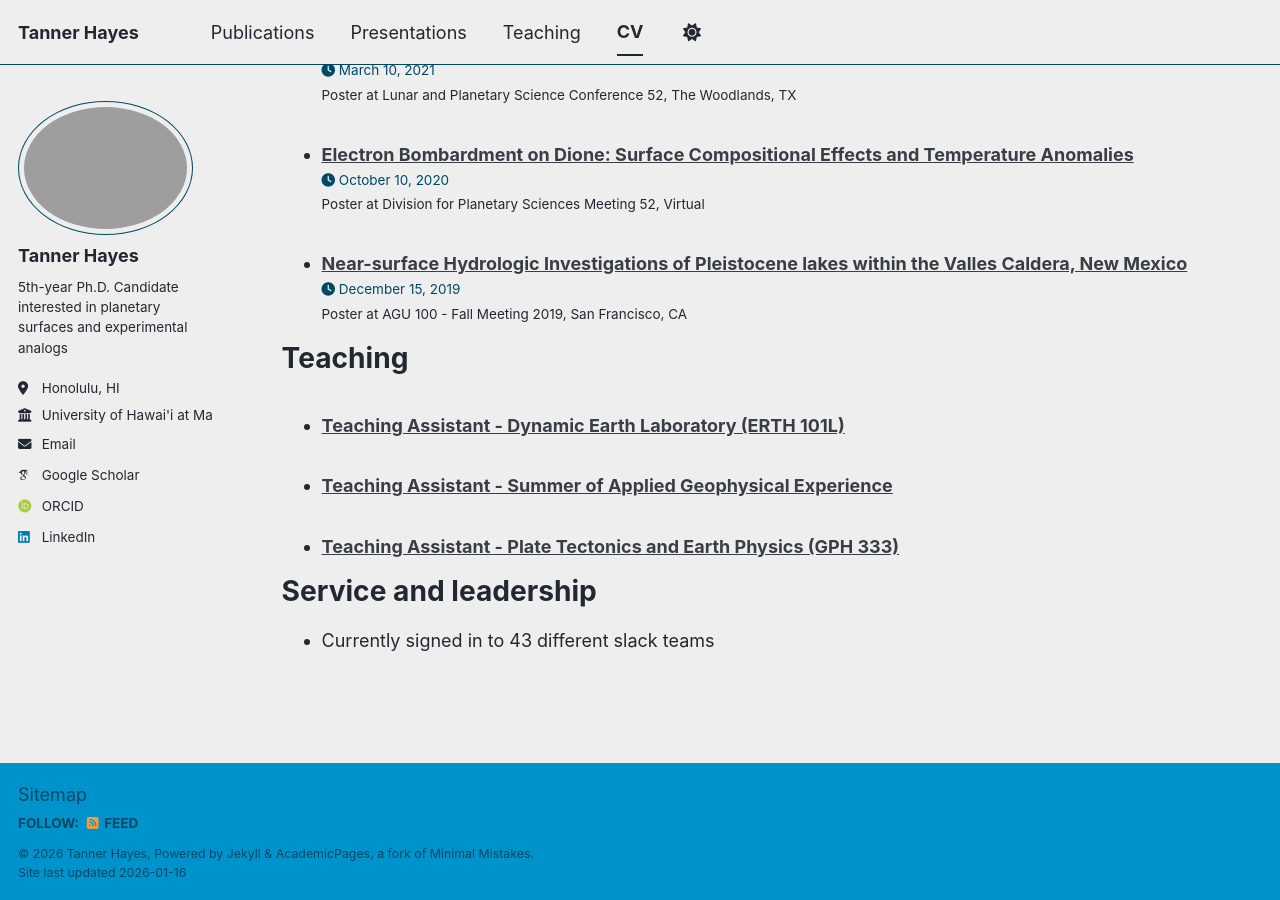
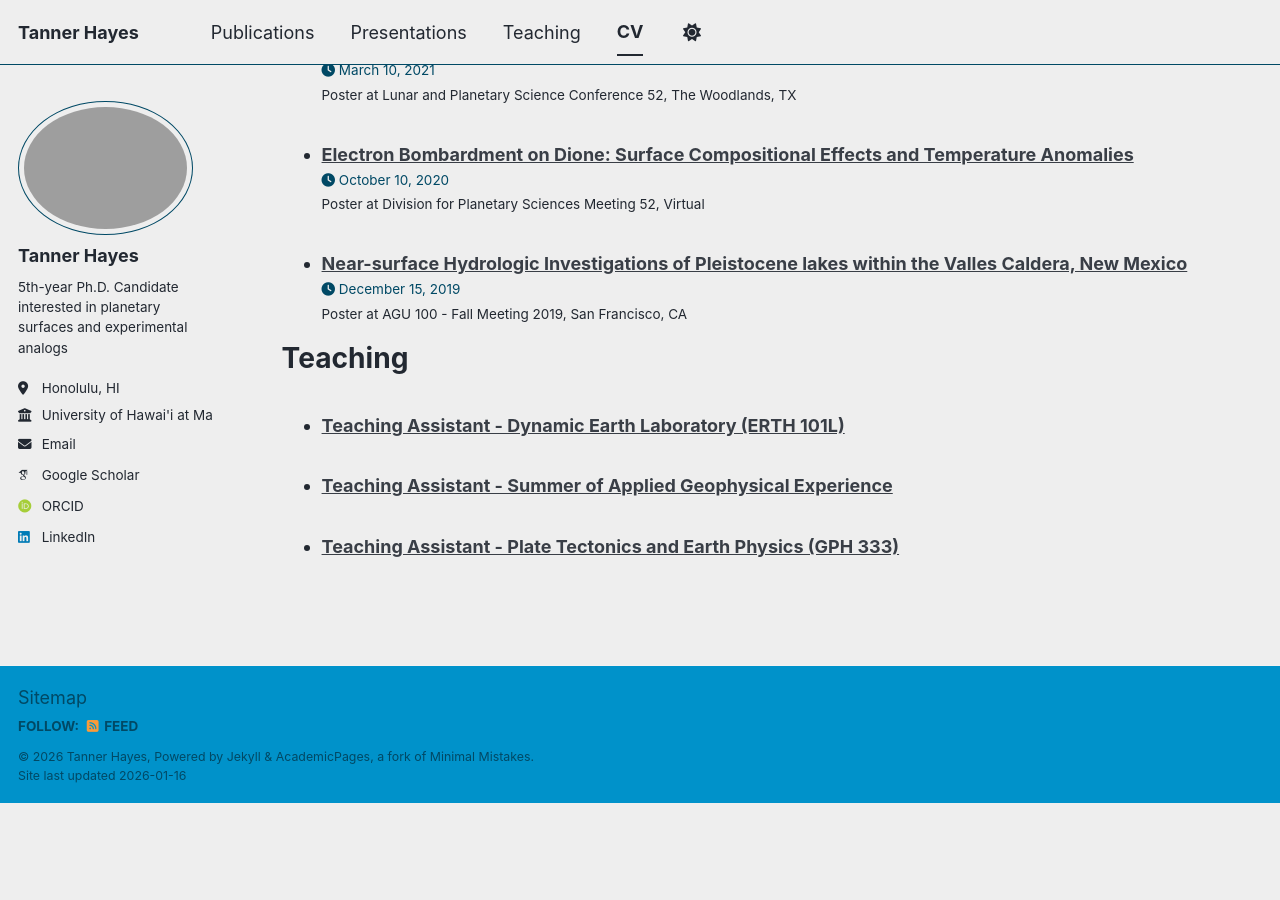
Before and after one commit to th-blip12/twhayes, a Jekyll site: the page built from _pages/cv.md, in a window 1280 px wide and 900 px high, scrolled down 2804 px. Built offline with Jekyll 4.4.1, drawn with Linux system fonts in a browser that asks for light colours; some web fonts are replaced; a script bundle is joined from its source files by our own code; library files that are not in the unit come from our copies; after the commit the page ends 3608 px from its top, so only the background shows below that.

```diff
--- a/_pages/cv.md
+++ b/_pages/cv.md
@@ -17,41 +17,41 @@ Education
 
 Research Experience
 ======
-* Graduate Assistant, Hawai'i Institute of Geophysics and Planetology (2022 - Current)
+* **Graduate Assistant, Hawai'i Institute of Geophysics and Planetology (2022 - Current)**
   * Working with Dr. Shuai Li to study surfaces of the Galilean moons and other airless bodies via VNIR reflectance spectroscopy.
   * Preparation of surface analogs (e.g. particulate mixed media of various ices, melted surfaces for specular scattering, and long-term heat treatment of samples to track changes due to thermal diffusivity)
   * Testing laboratory analogs against linear and radiative transfer modeling results.
 
-* Fulbright Research Fellow, Freie Universität Berlin (2022)
+* **Fulbright Research Fellow, Freie Universität Berlin (2022)**
   * Working with Dr. Frank Postberg and colleagues to study the influence of surface topography on ejected particles in preparation for Europa Clipper's SUDA instrument.
   * Using MATLAB to model ballistic trajectories of particles in a dust exosphere around Europa through which a dummy SUDA sensor flies; main goals are to facilitate more accurate model production with actual SUDA data.
 
-* Post-Baccalaureate Researcher, Center for Research and Exploration in Space Sciences, NASA Goddard Space Flight Center (2020 - 2021)
+* **Post-Baccalaureate Researcher, Center for Research and Exploration in Space Sciences, NASA Goddard Space Flight Center (2020 - 2021)**
   * Using MATLAB to apply machine learning for automated recogniction of spectral features in Cassini's Composite Infrared Spectrometer (CIRS).
 
-* Planetary Science Intern, NASA Goddard Space Flight Center (2020)
+* **Planetary Science Intern, NASA Goddard Space Flight Center (2020)**
   * Using MATLAB for development of an ingestion, display, and quick clustering analysis for Cassini CIRS data.
   * Application of 2019 research to the much noisier CIRS dataset.
 
-* Green Geophysics Technician (2020)
+* **Green Geophysics Technician (2020)**
   * Part of the team responsible for the installation and extraction of magnetotelluric and transient magnetic surveys in Nevada for University of Oregon’s EarthScope electromagnetic array.
 
-* Summer of Applied Geophysical Experience (SAGE 2019)
+* **Summer of Applied Geophysical Experience (SAGE 2019)**
   * Students are tasked to design and complete several geophysical method surveys and present them to industry experts.
   * Internationally competitive research program.
 
-* Planetary Science Intern, NASA Langley Research Center (2019)
+* **Planetary Science Intern, NASA Langley Research Center (2019)**
   * Working with Cindy Young to develop a proof-of-concept machine learning algorithm for spectral feature identification fo Cassini's Visible and Infrared Mapping Spectrometer (VIMS)
   * Classified spectral features into groups based on band-depth and shape.
 
-* Center for Neotectonic Studies Intern, University of Nevada, Reno (2018)
+* **Center for Neotectonic Studies Intern, University of Nevada, Reno (2018)**
   * Developer and organizer of new western US aerial photogrammetry database.
 
 Awards and Fellowships
 ======
-* 2025 Honolulu ARCS Scholar, Toby Lee ARCS Award in Earth Sciences
-* 2022 Fred M. Bullard Fellowship
-* 2021 Fulbright Research Scholar to Germany
+* **2025 Honolulu ARCS Scholar, Toby Lee ARCS Award in Earth Sciences**
+* **2022 Fred M. Bullard Fellowship**
+* **2021 Fulbright Research Scholar to Germany**
   * 1 of ~70 awards given internationally
 
 Publications
@@ -71,7 +71,3 @@ Teaching
   <ul>{% for post in site.teaching reversed %}
     {% include archive-single-cv.html %}
   {% endfor %}</ul>
-
-Service and leadership
-======
-* Currently signed in to 43 different slack teams
```
Also changed, not shown: other parts of _pages/cv.md (+1 -1 lines).
